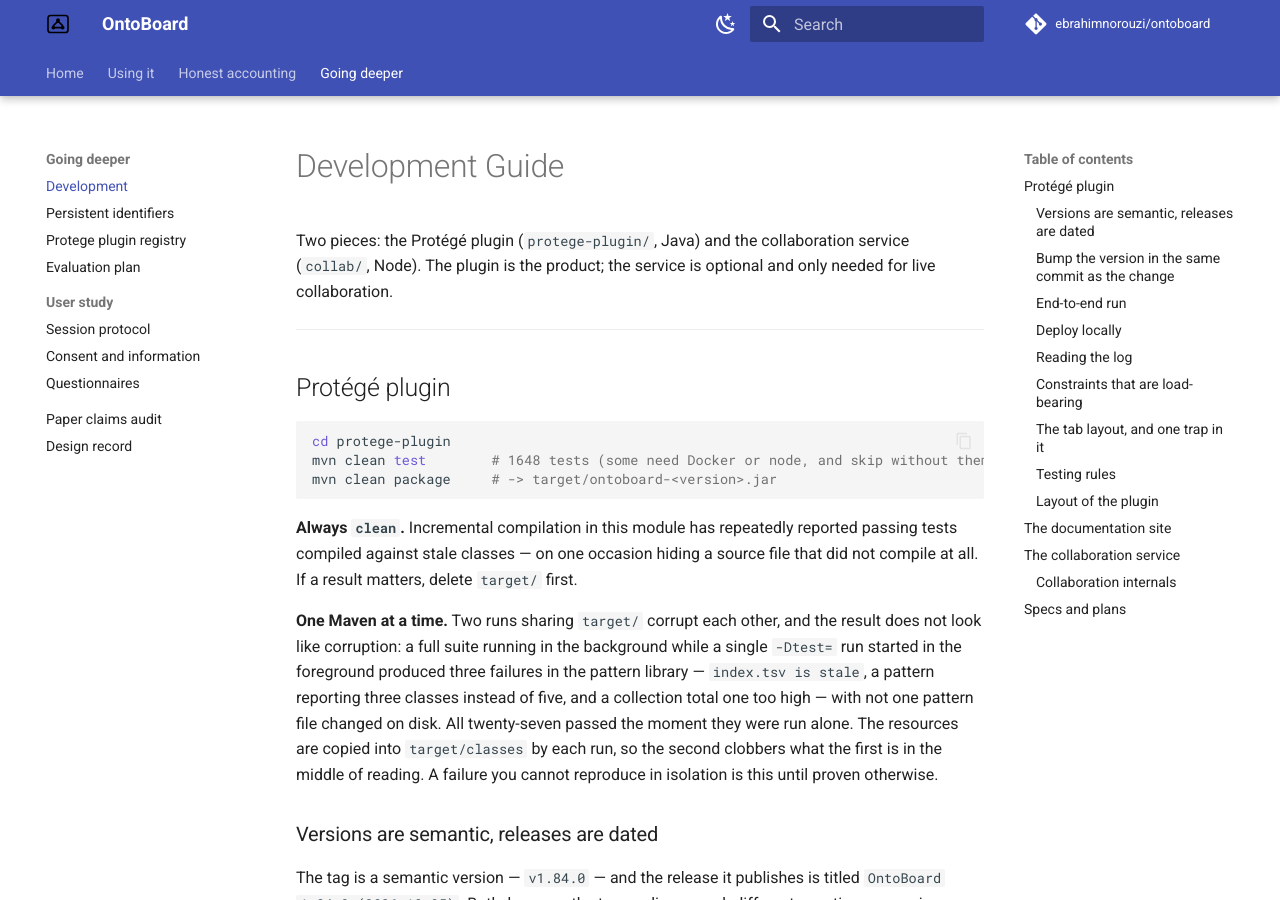
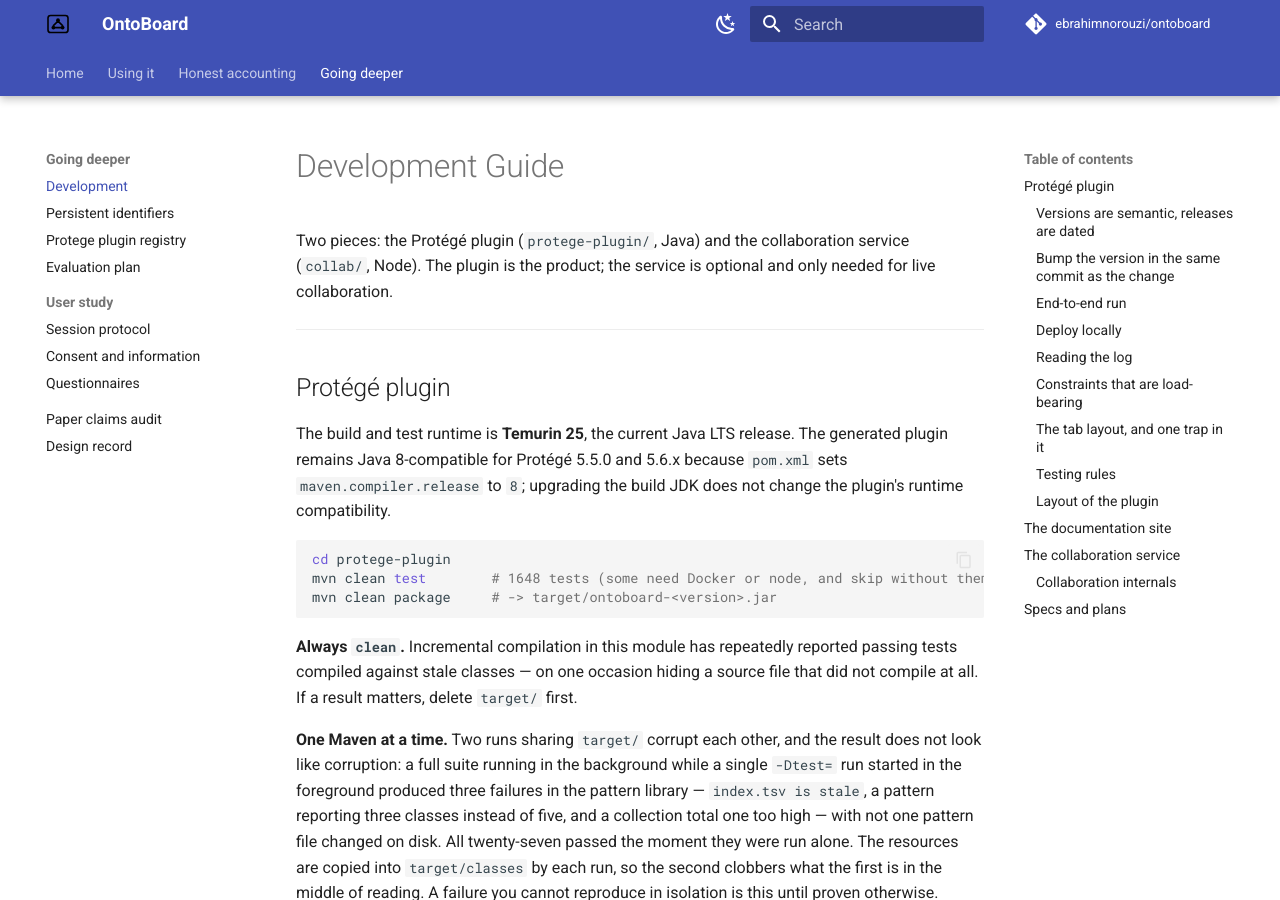
Before and after one commit to ebrahimnorouzi/ontoboard, an MkDocs documentation site: the page built from docs/development.md, in a window 1280 px wide and 900 px high. Built offline with MkDocs 1.6.1 and Material for MkDocs 9.7.7, drawn with Linux system fonts in a browser that asks for light colours; comment, search, counter and statistics services are not loaded.

Commit message:
fix(build): update Java version to 25 in CI workflows and documentation

````diff
--- a/docs/development.md
+++ b/docs/development.md
@@ -7,6 +7,11 @@ collaboration.
 ---
 
 ## Protégé plugin
+
+The build and test runtime is **Temurin 25**, the current Java LTS release. The generated
+plugin remains Java 8-compatible for Protégé 5.5.0 and 5.6.x because `pom.xml` sets
+`maven.compiler.release` to `8`; upgrading the build JDK does not change the plugin's
+runtime compatibility.
 
 ```bash
 cd protege-plugin
````
Also changed, not shown: 2 other files.
